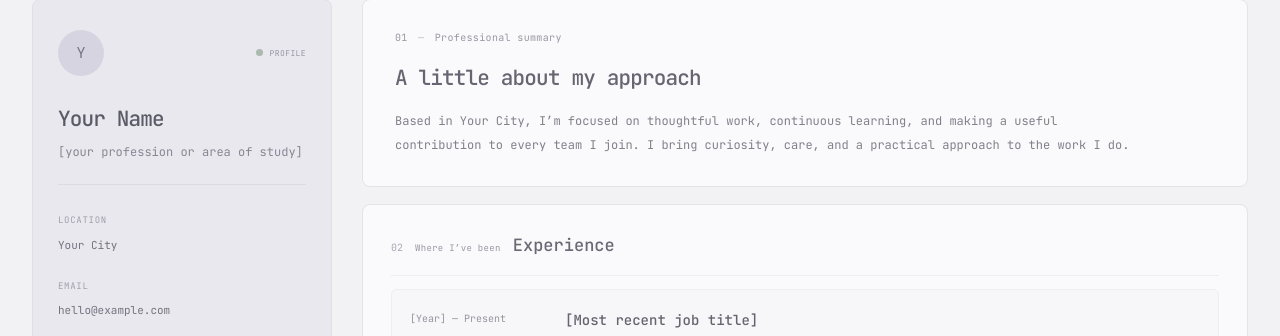
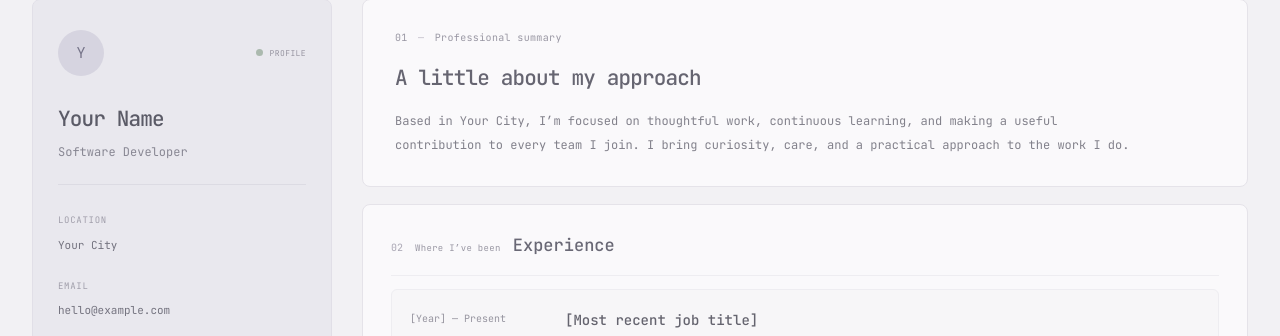
Before and after one commit to sykj92/sykj92.github.io, a Jekyll site: the page built from index.html, in a window 1280 px wide. Shown: the part 112-448 px from the top of the page. Built offline with Jekyll 4.4.1, drawn with Linux system fonts in a browser that asks for light colours.

Commit message:
another update

```diff
--- a/_config.yml
+++ b/_config.yml
@@ -3,6 +3,6 @@ description: A professional introduction, experience, education, and skills.
 lang: en
 author:
   name: Your Name
-  role: "[your profession or area of study]"
+  role: "Software Developer"
   location: Your City
   email: hello@example.com
```
